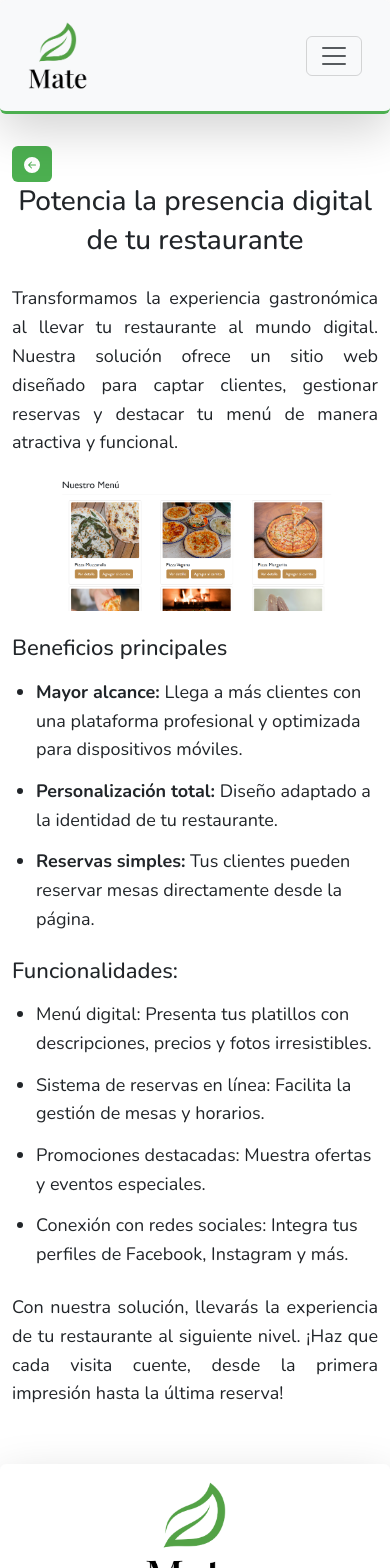
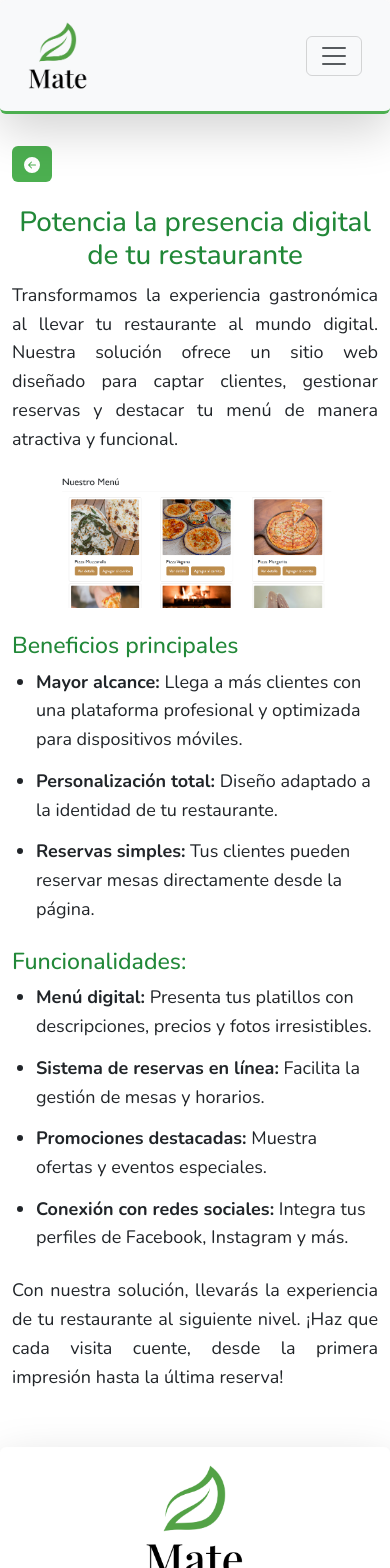
Before and after one commit to ivan-silva22/mate, a React (Vite) app: page /restaurante in a window 390 px wide. Shown: the top 1568 px of the page. Built offline with nearby package versions, Linux system fonts and the light colour scheme.

Commit message:
corregi los titulos y agregue colores

```diff
--- a/src/App.css
+++ b/src/App.css
@@ -146,10 +146,8 @@ footer {
 }
 
 .sistema-estudiante h2 {
-  font-size: 28px;
-  line-height: 1.4;
-  text-align: center;
   margin-bottom: 1.5rem;
+  color: #218838;
 }
 
 .sistema-estudiante p {
@@ -211,8 +209,15 @@ footer {
   height: 30px;
 }
 
+.subtitulo{
+  color: #218838;
+}
+
 @media screen and (max-width: 767px) {
   .card-cell {
   margin-top: 40px;
   }
+  .subtitulo{
+    margin-top: 20px;
+  }
 }
--- a/src/components/views/Estudiantes.jsx
+++ b/src/components/views/Estudiantes.jsx
@@ -35,14 +35,16 @@ const Estudiantes = () => {
                 width="16"
                 height="16"
                 fill="currentColor"
-                class="bi bi-arrow-left-circle-fill"
+                className="bi bi-arrow-left-circle-fill"
                 viewBox="0 0 16 16"
               >
                 <path d="M8 0a8 8 0 1 0 0 16A8 8 0 0 0 8 0m3.5 7.5a.5.5 0 0 1 0 1H5.707l2.147 2.146a.5.5 0 0 1-.708.708l-3-3a.5.5 0 0 1 0-.708l3-3a.5.5 0 1 1 .708.708L5.707 7.5z" />
               </svg>
             </Link>
           </div>
-          <h2>Una solución integral para la gestión educativa</h2>
+          <div className="mt-4 text-center">
+          <h1 className="subtitulo">Una solución integral para la gestión educativa</h1>
+          </div>
           <section>
             <div>
               <p>
@@ -60,7 +62,7 @@ const Estudiantes = () => {
               />
             </div>
             <div>
-              <h4>Beneficios principales</h4>
+              <h4 className="subtitulo">Beneficios principales</h4>
               <ul>
                 <li>
                   <strong>Eficiencia:</strong> Reduce el tiempo dedicado a
@@ -78,7 +80,7 @@ const Estudiantes = () => {
               </ul>
             </div>
             <div>
-              <h4>Funcionalidades:</h4>
+              <h4 className="subtitulo">Funcionalidades:</h4>
               <ul>
                 <li>
                   Inscripción en materias y exámenes de manera rápida y
--- a/src/components/views/Inicio.jsx
+++ b/src/components/views/Inicio.jsx
@@ -145,7 +145,7 @@ const Inicio = () => {
             <hr />
             <h2>Sobre nosotros</h2>
           </article>
-          <Row className="align-items-center justify-content-center">
+          <Row className="align-items-center justify-content-center mt-5">
             <Col md={6} className="d-flex justify-content-center">
               <p className="sobre-nosotros">
                 En Mate, nuestro objetivo es ofrecer soluciones digitales de
--- a/src/components/views/Restaurante.jsx
+++ b/src/components/views/Restaurante.jsx
@@ -34,14 +34,16 @@ const Restaurante = () => {
                 width="16"
                 height="16"
                 fill="currentColor"
-                class="bi bi-arrow-left-circle-fill"
+                className="bi bi-arrow-left-circle-fill"
                 viewBox="0 0 16 16"
               >
                 <path d="M8 0a8 8 0 1 0 0 16A8 8 0 0 0 8 0m3.5 7.5a.5.5 0 0 1 0 1H5.707l2.147 2.146a.5.5 0 0 1-.708.708l-3-3a.5.5 0 0 1 0-.708l3-3a.5.5 0 1 1 .708.708L5.707 7.5z" />
               </svg>
             </Link>
           </div>
-          <h2>Potencia la presencia digital de tu restaurante</h2>
+          <div className="text-center mt-4">
+          <h1 className="subtitulo">Potencia la presencia digital de tu restaurante</h1>
+          </div>
           <section>
             <div>
               <p>
@@ -59,7 +61,7 @@ const Restaurante = () => {
               />
             </div>
             <div>
-              <h4>Beneficios principales</h4>
+              <h3 className="subtitulo">Beneficios principales</h3>
               <ul>
                 <li>
                   <strong>Mayor alcance:</strong> Llega a más clientes con una
@@ -76,21 +78,21 @@ const Restaurante = () => {
               </ul>
             </div>
             <div>
-              <h4>Funcionalidades:</h4>
+              <h3 className="subtitulo">Funcionalidades:</h3>
               <ul>
                 <li>
-                  Menú digital: Presenta tus platillos con descripciones,
+                  <strong>Menú digital:</strong> Presenta tus platillos con descripciones,
                   precios y fotos irresistibles.
                 </li>
                 <li>
-                  Sistema de reservas en línea: Facilita la gestión de mesas y
+                  <strong>Sistema de reservas en línea:</strong> Facilita la gestión de mesas y
                   horarios.
                 </li>
                 <li>
-                  Promociones destacadas: Muestra ofertas y eventos especiales.
+                  <strong>Promociones destacadas:</strong> Muestra ofertas y eventos especiales.
                 </li>
                 <li>
-                  Conexión con redes sociales: Integra tus perfiles de Facebook,
+                  <strong>Conexión con redes sociales:</strong> Integra tus perfiles de Facebook,
                   Instagram y más.
                 </li>
               </ul>
--- a/src/components/views/Turnos.jsx
+++ b/src/components/views/Turnos.jsx
@@ -34,14 +34,16 @@ const Turnos = () => {
                 width="16"
                 height="16"
                 fill="currentColor"
-                class="bi bi-arrow-left-circle-fill"
+                className="bi bi-arrow-left-circle-fill"
                 viewBox="0 0 16 16"
               >
                 <path d="M8 0a8 8 0 1 0 0 16A8 8 0 0 0 8 0m3.5 7.5a.5.5 0 0 1 0 1H5.707l2.147 2.146a.5.5 0 0 1-.708.708l-3-3a.5.5 0 0 1 0-.708l3-3a.5.5 0 1 1 .708.708L5.707 7.5z" />
               </svg>
             </Link>
           </div>
-          <h2>Optimiza la gestión de turnos en tu Clínica</h2>
+          <div className="text-center mt-4">
+          <h1 className="subtitulo">Optimiza la gestión de turnos en tu Clínica</h1>
+          </div>
           <section>
             <div>
               <p>
@@ -59,7 +61,7 @@ const Turnos = () => {
               />
             </div>
             <div>
-              <h4>Beneficios principales</h4>
+              <h3 className="subtitulo">Beneficios principales</h3>
               <ul>
                 <li>
                   <strong>Eficiencia:</strong> Menor tiempo perdido en la
@@ -76,7 +78,7 @@ const Turnos = () => {
               </ul>
             </div>
             <div>
-              <h4>Funcionalidades:</h4>
+              <h3 className="subtitulo">Funcionalidades:</h3>
               <ul>
                 <li>
                   <strong>Reservas en línea:</strong> Los pacientes pueden programar sus citas
--- a/src/components/views/service/Consultoria.jsx
+++ b/src/components/views/service/Consultoria.jsx
@@ -41,8 +41,8 @@ const Consultoria = () => {
               </svg>
             </Link>
           </div>
-          <div className="my-5">
-            <h1>
+          <div className="mt-4 text-center">
+            <h1 className="subtitulo">
               Asesoramiento y Consultoría Digital: Impulsa tu Negocio con
               Estrategias Expertas
             </h1>
@@ -58,6 +58,7 @@ const Consultoria = () => {
               </p>
             </div>
             <div className="mt-5">
+              <hr />
               <h2>¿Por qué elegir nuestra consultoría?</h2>
               <Row className="mt-4 justify-content-center">
                 <Col md={6} sm={12} className="d-flex justify-content-center">
@@ -82,6 +83,7 @@ const Consultoria = () => {
               </Row>
             </div>
             <div className="mt-5">
+              <hr />
               <h2>Servicios que ofrecemos</h2>
               <Row className="mt-4 justify-content-center">
                 <Col md={6} sm={12} className="d-flex justify-content-center">
--- a/src/components/views/service/Mantenimiento.jsx
+++ b/src/components/views/service/Mantenimiento.jsx
@@ -42,8 +42,8 @@ const Mantenimiento = () => {
               </svg>
             </Link>
           </div>
-          <div className="my-5">
-            <h1>Mantenimiento Web: Tu Sitio Siempre en Perfecto Estado</h1>
+          <div className="mt-4 text-center">
+            <h1 className="subtitulo">Mantenimiento Web: Tu Sitio Siempre en Perfecto Estado</h1>
           </div>
           <section>
             <div>
@@ -55,6 +55,7 @@ const Mantenimiento = () => {
               </p>
             </div>
             <div className="mt-5">
+              <hr />
               <h2>Nuestros Servicios de Mantenimiento Web</h2>
               <Row className="mt-4 justify-content-center">
                 <Col md={6} sm={12} className="d-flex justify-content-center">
@@ -87,6 +88,7 @@ const Mantenimiento = () => {
               </Row>
             </div>
             <div className="mt-4">
+              <hr />
               <h2>Cómo Trabajamos</h2>
               <Row className=" mt-4 justify-content-center">
                 <Col md={6} sm={12} className="d-flex justify-content-center">
--- a/src/components/views/service/Web.jsx
+++ b/src/components/views/service/Web.jsx
@@ -42,9 +42,11 @@ const Web = () => {
               </svg>
             </Link>
           </div>
-          <h1 className="my-4">
+          <div className="mt-4 text-center">
+          <h1 className=" subtitulo">
             Páginas web que conectan a tus clientes con tus servicios
           </h1>
+          </div>
           <section>
             <div>
               <p>
@@ -56,6 +58,7 @@ const Web = () => {
             </div>
 
             <div>
+              <hr />
               <h2>Beneficios de una Página Web Profesional</h2>
               <Row className="mt-5 justify-content-center">
                 <Col md={6} className="d-flex justify-content-center">
@@ -80,6 +83,7 @@ const Web = () => {
               </Row>
             </div>
             <div className="mt-5">
+              <hr />
               <h2>Proceso de Desarrollo</h2>
               <Row className="mt-5 justify-content-center">
                 <Col md={6} className="d-flex justify-content-center">
```
Also changed, not shown: src/components/views/service/Optimizacion.jsx (+5 -8 lines), src/components/views/service/Sistemas.jsx (+7 -3 lines).
